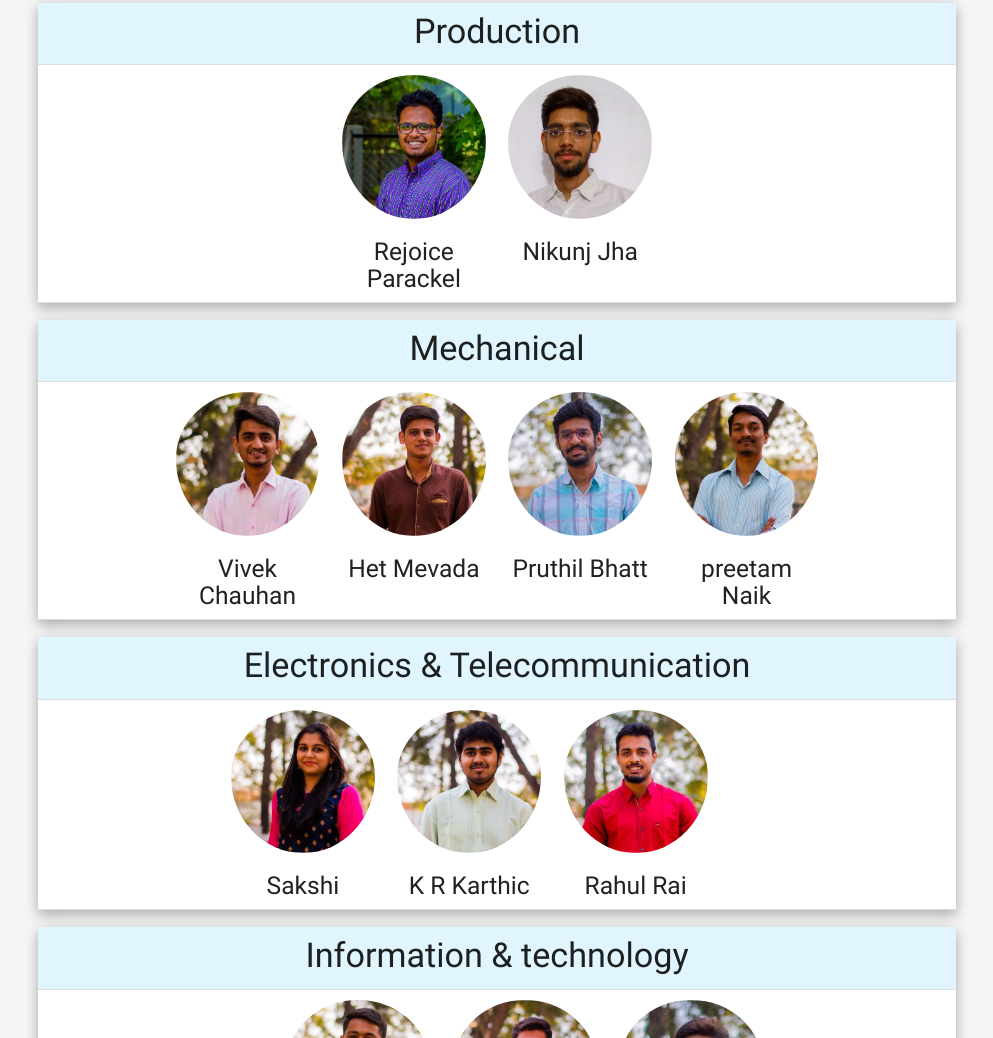
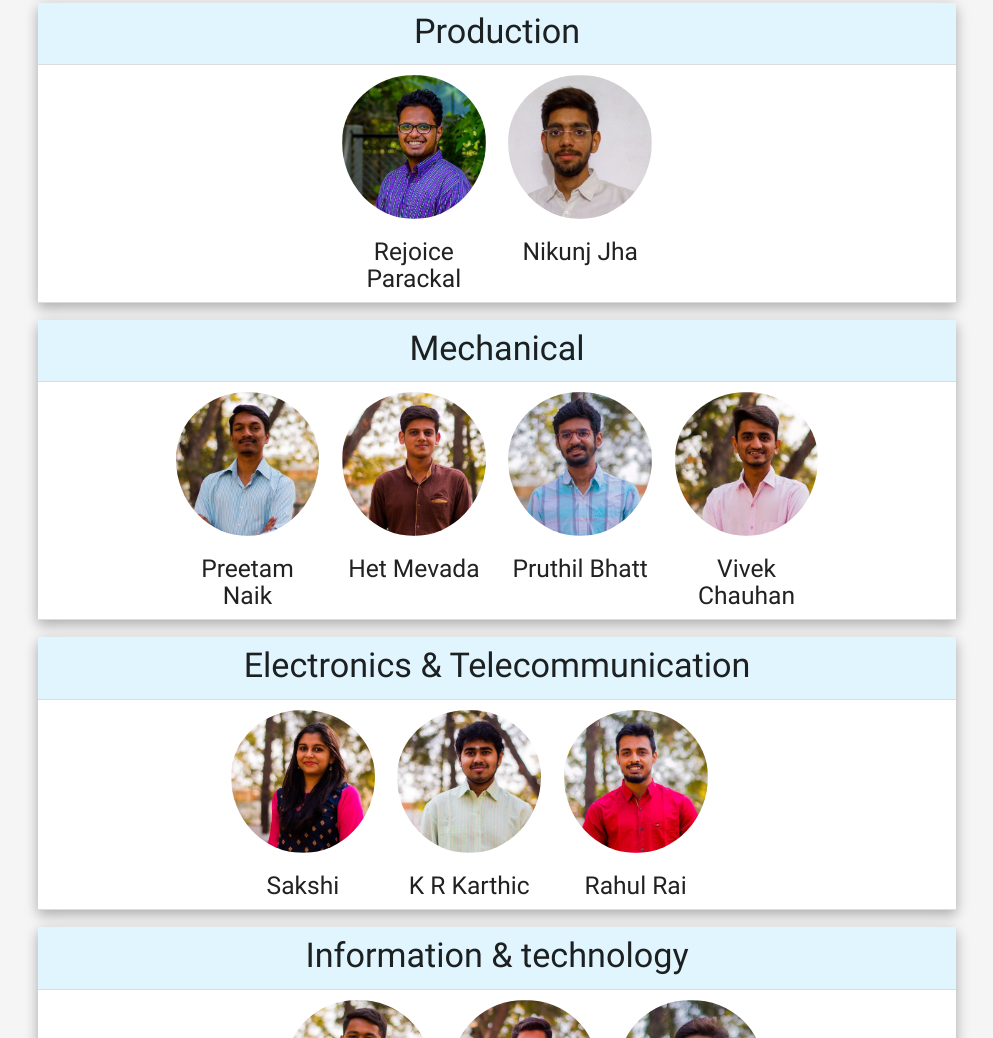
Before and after one commit to Team-KnowHow/knowhow17-static, a website: page team.html in a window 1280 px wide. Shown: the part 1635-2673 px from the top of the page, without its empty margins (143-1136 px from the left). Drawn offline with nearby package versions, Linux system fonts and the light colour scheme; a web font is replaced by a local one.

Commit message:
Updating contents

```diff
--- a/team.html
+++ b/team.html
@@ -136,7 +136,7 @@
               <div class="row">
                 <div class="col l3 m6 s6 push-l3">
                   <img class="responsive-img circle" src="img/pe1.jpg"><br>
-                    <h5>Rejoice Parackel</h5>
+                    <h5>Rejoice Parackal</h5>
                 </div>
                 <div class="col l3 m6 s6 push-l3">
                   <img class="responsive-img circle" src="img/pe2.jpg"><br>
@@ -152,8 +152,8 @@
               <div class="container">
               <div class="row">
                 <div class="col l3 m6 s6">
-                  <img class="responsive-img circle" src="img/m1.jpg"><br>
-                    <h5>Vivek Chauhan</h5>
+                   <img class="responsive-img circle" src="img/m4.jpg"><br>
+                    <h5>Preetam Naik</h5>
                 </div>
                 <div class="col l3 m6 s6">
                   <img class="responsive-img circle" src="img/m2.jpg"><br>
@@ -164,8 +164,8 @@
                     <h5>Pruthil Bhatt</h5>
                 </div>
                 <div class="col l3 m6 s6">
-                  <img class="responsive-img circle" src="img/m4.jpg"><br>
-                    <h5>preetam Naik</h5>
+                  <img class="responsive-img circle" src="img/m1.jpg"><br>
+                  <h5>Vivek Chauhan</h5>
                 </div>
               </div>
               </div>
```
Also changed, not shown: senior-talk.html (+2 -2 lines).
